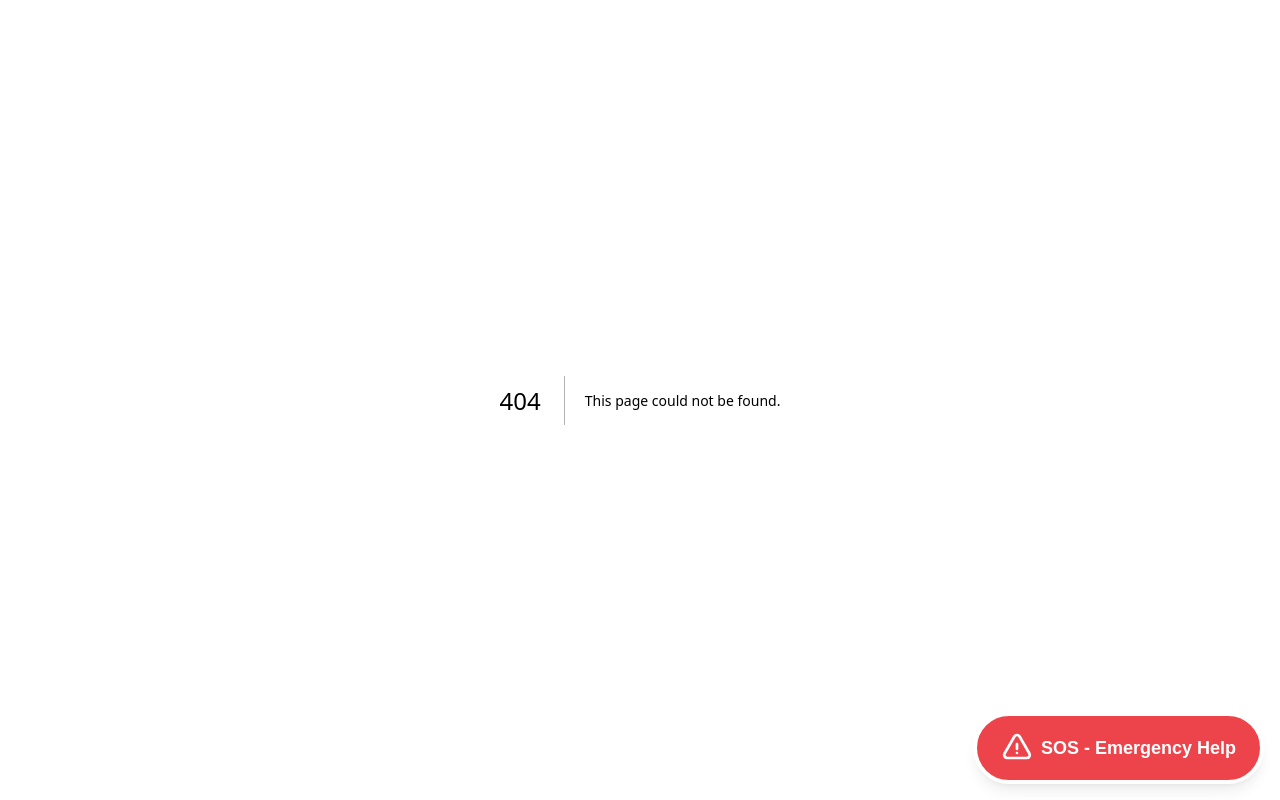
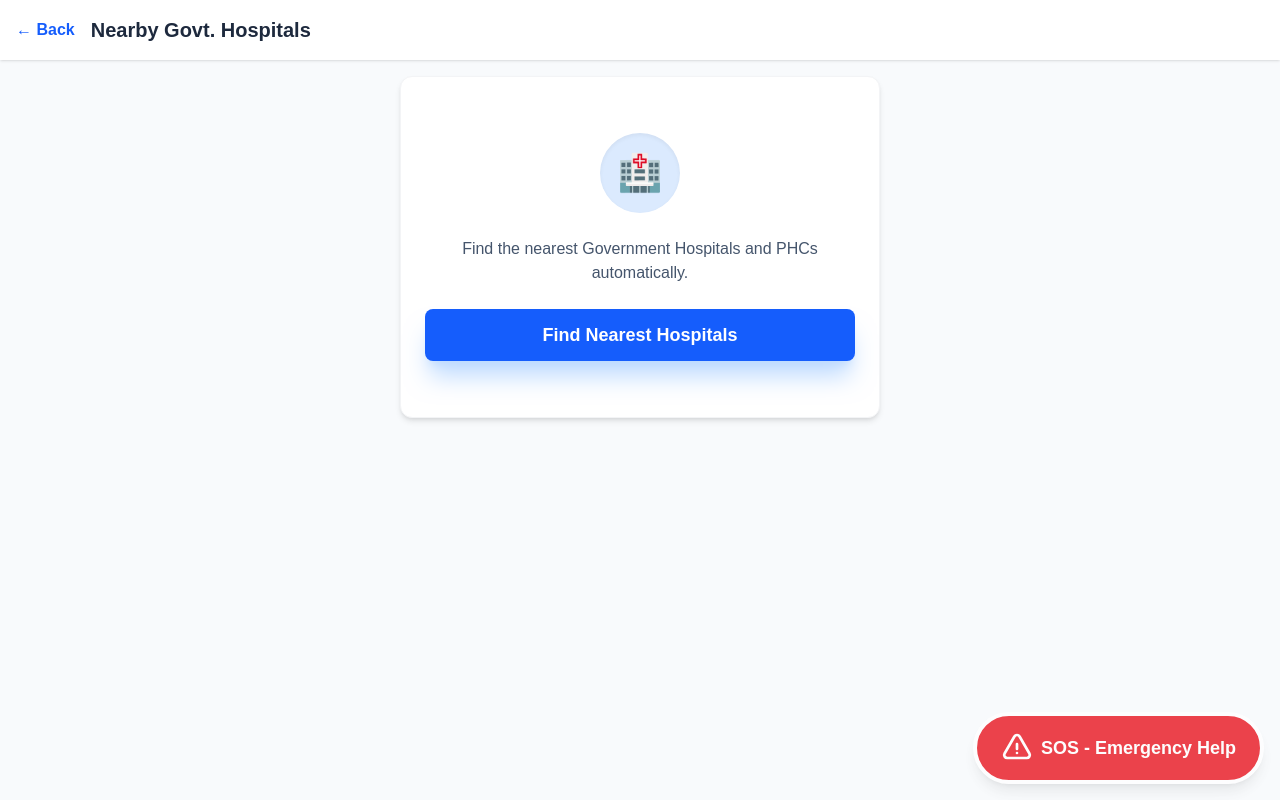
Before and after one commit to MOSESSAMDURAI/telemedicine-platform, a Next.js app in the folder client/: page /hospitals in a window 1280 px wide. Before the commit this address had no page. Built offline with nearby package versions, Linux system fonts and the light colour scheme.

Commit message:
Add Hospital Finder button to Home

```diff
--- /dev/null
+++ b/client/src/app/hospitals/page.tsx
@@ -0,0 +1,183 @@
+'use client';
+
+import { useState, useEffect } from 'react';
+import { useLanguage } from '../../context/LanguageContext';
+import Button from '../../components/ui/Button';
+import Card from '../../components/ui/Card';
+import Link from 'next/link';
+
+interface Hospital {
+    id: string;
+    name: string;
+    type: 'HOSPITAL' | 'PHC' | 'CLINIC';
+    distance: number; // in km
+    address: string;
+    lat: number;
+    lng: number;
+}
+
+export default function HospitalFinder() {
+    const { t, language } = useLanguage();
+    const [loading, setLoading] = useState(false);
+    const [location, setLocation] = useState<{ lat: number; lng: number } | null>(null);
+    const [hospitals, setHospitals] = useState<Hospital[]>([]);
+    const [error, setError] = useState('');
+
+    // Mock Data Generator relative to user location
+    const generateMockHospitals = (userLat: number, userLng: number): Hospital[] => {
+        return [
+            {
+                id: '1',
+                name: language === 'en' ? 'District Government Hospital' : 'மாவட்ட அரசு மருத்துவமனை',
+                type: 'HOSPITAL',
+                distance: 2.3,
+                address: language === 'en' ? '45, Main Road, Near Bus Stand' : '45, பிரதான சாலை, பேருந்து நிலையம் அருகில்',
+                lat: userLat + 0.02,
+                lng: userLng + 0.02
+            },
+            {
+                id: '2',
+                name: language === 'en' ? 'Village Primary Health Center (PHC)' : 'கிராம ஆரம்ப சுகாதார நிலையம் (PHC)',
+                type: 'PHC',
+                distance: 4.1,
+                address: language === 'en' ? 'South Street, Panchayat Office' : 'தெற்கு தெரு, பஞ்சாயத்து அலுவலகம்',
+                lat: userLat - 0.03,
+                lng: userLng - 0.01
+            },
+            {
+                id: '3',
+                name: language === 'en' ? 'Govt Mobile Clinic Unit' : 'அரசு நடமாடும் மருத்துவ மனை',
+                type: 'CLINIC',
+                distance: 6.8,
+                address: language === 'en' ? 'Weekly Market Road' : 'வார சந்தை சாலை',
+                lat: userLat + 0.05,
+                lng: userLng - 0.02
+            }
+        ];
+    };
+
+    const findHospitals = () => {
+        setLoading(true);
+        setError('');
+        setHospitals([]);
+
+        if (!('geolocation' in navigator)) {
+            setError('Geolocation is not supported by your browser.');
+            setLoading(false);
+            return;
+        }
+
+        navigator.geolocation.getCurrentPosition(
+            (position) => {
+                const { latitude, longitude } = position.coords;
+                setLocation({ lat: latitude, lng: longitude });
+
+                // Simulate network delay
+                setTimeout(() => {
+                    const mockData = generateMockHospitals(latitude, longitude);
+                    setHospitals(mockData);
+                    setLoading(false);
+
+                    // Auto-speak nearest
+                    const nearest = mockData[0];
+                    speak(nearest.distance, nearest.name);
+                }, 1500);
+            },
+            (err) => {
+                console.error(err);
+                setError('Unable to retrieve your location. Please allow access.');
+                setLoading(false);
+            },
+            { enableHighAccuracy: true }
+        );
+    };
+
+    const speak = (dist: number, name: string) => {
+        if ('speechSynthesis' in window) {
+            const text = language === 'en'
+                ? `The nearest center is ${name}, ${dist} kilometers away.`
+                : `அருகிலுள்ள மையம் ${name}, ${dist} தொலைவில் உள்ளது.`;
+
+            const utterance = new SpeechSynthesisUtterance(text);
+            utterance.lang = language === 'en' ? 'en-US' : 'ta-IN';
+            window.speechSynthesis.speak(utterance);
+        }
+    };
+
+    const openDirections = (lat: number, lng: number) => {
+        window.open(`https://www.google.com/maps/dir/?api=1&destination=${lat},${lng}`, '_blank');
+    };
+
+    return (
+        <div className="min-h-screen bg-slate-50 flex flex-col">
+            <header className="bg-white shadow-sm p-4 flex items-center gap-4">
+                <Link href="/" className="text-blue-600 font-bold">← Back</Link>
+                <h1 className="text-xl font-bold text-slate-800">
+                    {language === 'en' ? 'Nearby Govt. Hospitals' : 'அருகிலுள்ள அரசு மருத்துவமனைகள்'}
+                </h1>
+            </header>
+
+            <main className="p-4 flex-1 flex flex-col max-w-lg mx-auto w-full gap-6">
+
+                {/* Control Panel */}
+                <Card className="text-center py-8">
+                    <div className="mb-6 flex justify-center">
+                        <div className="w-20 h-20 bg-blue-100 rounded-full flex items-center justify-center text-4xl shadow-inner">
+                            🏥
+                        </div>
+                    </div>
+                    <p className="text-slate-600 mb-6 px-4">
+                        {language === 'en'
+                            ? 'Find the nearest Government Hospitals and PHCs automatically.'
+                            : 'அருகிலுள்ள அரசு மருத்துவமனைகள் மற்றும் PHC களை தானாகக் கண்டறியவும்.'}
+                    </p>
+                    <Button size="lg" onClick={findHospitals} disabled={loading} className="w-full text-lg shadow-xl shadow-blue-200">
+                        {loading
+                            ? (language === 'en' ? 'Locating...' : 'கண்டுபிடிக்கிறது...')
+                            : (language === 'en' ? 'Find Nearest Hospitals' : 'மருத்துவமனைகளைக் கண்டுபிடி')}
+                    </Button>
+
+                    {error && (
+                        <div className="mt-4 p-3 bg-red-50 text-red-700 rounded-lg text-sm font-bold">
+                            {error}
+                        </div>
+                    )}
+                </Card>
+
+                {/* Results List */}
+                {hospitals.length > 0 && (
+                    <div className="flex flex-col gap-4 animate-in slide-in-from-bottom-5 fade-in duration-500">
+                        <div className="flex justify-between items-center px-2">
+                            <h2 className="font-bold text-slate-700">Results ({hospitals.length})</h2>
+                            <button onClick={() => speak(hospitals[0].distance, hospitals[0].name)} className="text-blue-600 text-sm font-bold flex items-center gap-1">
+                                🔊 {language === 'en' ? 'Read Nearest' : 'படிக்கவும்'}
+                            </button>
+                        </div>
+
+                        {hospitals.map((h) => (
+                            <div key={h.id} className="bg-white p-4 rounded-xl shadow-md border-l-4 border-l-green-500 flex flex-col gap-3 relative overflow-hidden">
+                                <div className="absolute top-0 right-0 bg-green-500 text-white text-xs font-bold px-2 py-1 rounded-bl-lg">
+                                    {h.distance} km
+                                </div>
+
+                                <div>
+                                    <span className="text-xs font-bold text-slate-400 tracking-wider uppercase">{h.type}</span>
+                                    <h3 className="text-lg font-bold text-slate-900 leading-tight mt-1">{h.name}</h3>
+                                    <p className="text-slate-500 text-sm mt-1">{h.address}</p>
+                                </div>
+
+                                <button
+                                    onClick={() => openDirections(h.lat, h.lng)}
+                                    className="mt-2 w-full bg-slate-100 text-slate-700 font-bold py-2 rounded-lg hover:bg-slate-200 transition-colors flex items-center justify-center gap-2"
+                                >
+                                    <span>🗺️</span>
+                                    {language === 'en' ? 'Get Directions' : 'வழிமுறைகளைப் பெறுங்கள்'}
+                                </button>
+                            </div>
+                        ))}
+                    </div>
+                )}
+            </main>
+        </div>
+    );
+}
--- a/client/src/app/page.tsx
+++ b/client/src/app/page.tsx
@@ -90,6 +90,15 @@ export default function Home() {
             </Link>
           </div>
 
+          <div className="mt-6 flex flex-col items-center sm:items-start">
+            <Link href="/hospitals" className="group flex items-center gap-2 px-4 py-2 rounded-lg hover:bg-blue-50 transition-all">
+              <span className="text-2xl group-hover:scale-110 transition-transform">🏥</span>
+              <span className="text-slate-600 font-bold border-b-2 border-transparent group-hover:text-blue-700 group-hover:border-blue-700 transition-all">
+                {language === 'en' ? 'Find Nearby Govt. Hospitals' : 'அருகிலுள்ள அரசு மருத்துவமனைகள்'}
+              </span>
+            </Link>
+          </div>
+
 
           {/* Stats Row */}
           <div className="flex gap-8 mt-12 border-t border-slate-100 pt-8">
```
